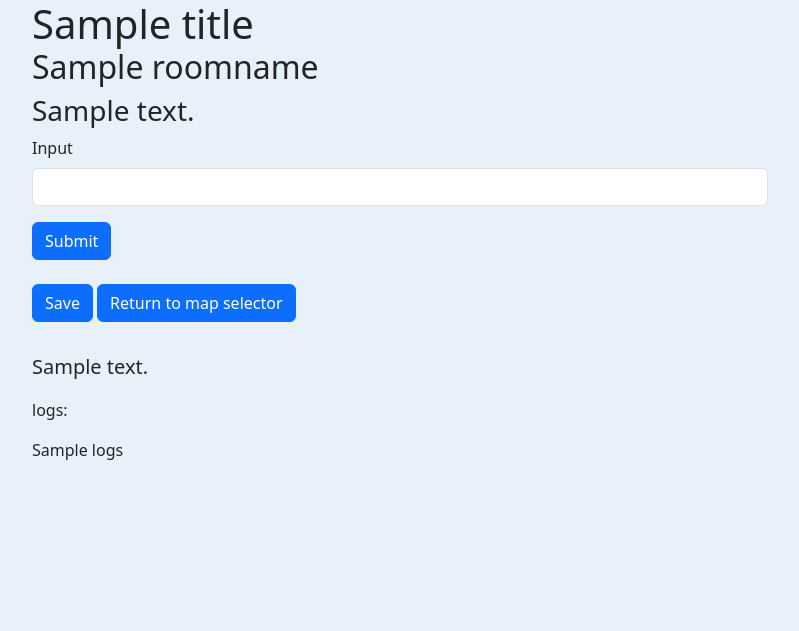
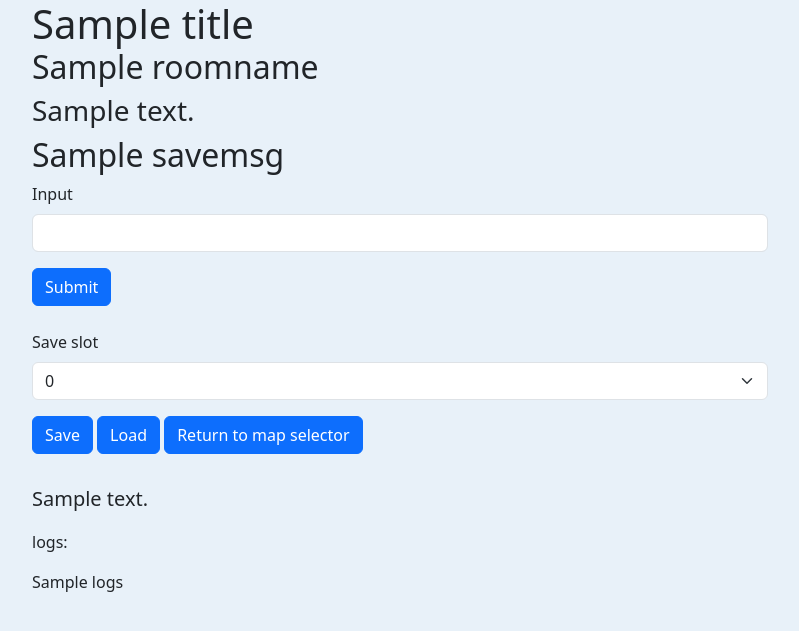
Before and after one commit to Tsunami014/Phoenix-Engine, a Flask app: template templates/app.html in a window 1280 px wide. Shown: the top 631 px of the page, without its empty margins (240-1039 px from the left). Run offline with Flask 3, Linux system fonts and the light colour scheme; the template is opened without the code that fills it: values that come from a table or form of the project are taken from there, most other values are stand-ins (such as "Sample title", 1, 10 or a date in 2020); parts of the project's set-up code (start-up, migrations or seed data) failed here and were passed over; some libraries are stand-ins or nearby versions.

Commit message:
added 500 page and save/load!

```diff
--- a/app.py
+++ b/app.py
@@ -5,7 +5,10 @@ from flask_wtf import FlaskForm, CSRFProtect
 from wtforms import *
 from wtforms.validators import DataRequired, Length
 
+import pickle as pkl
+
 app = Flask(__name__)
+app.config['UPLOAD_FOLDER'] = '/save slots'
 
 import secrets
 foo = secrets.token_urlsafe(16)
@@ -27,7 +30,10 @@ class Game(FlaskForm):
     submit = SubmitField('Submit')
 
 class SaveForm(FlaskForm):
+    myChoices = [0, 1, 2, 3, 4, 5, 6, 7, 8, 9]
+    slot = SelectField(u'Save slot', choices=myChoices, validators=[DataRequired()])
     save = SubmitField('Save')
+    load = SubmitField('Load')
     back = SubmitField('Return to map selector')
 
 class Selector(FlaskForm):
@@ -61,33 +67,35 @@ def chooser():
 
 @app.route('/main/<id>/', methods=['GET', 'POST'])
 def index(id):
+    global g
     # you must tell the variable 'form' what you named the class, above
     # 'form' is the variable name used in this template: index.html
     form = Game()
     form2 = SaveForm()
     name = ""
+    savemsg = ""
     g.log = []
     if form.validate_on_submit():
         name = g(form.inp.data)
         form.inp.data = ''
-    croom = g.fc['rooms'][str(g.roomnum)]
     if form2.validate_on_submit():
-        if form2.save.data:
-            lc = 'insertloadingcodehere'
-            return redirect('save/'+lc, 307)
         if form2.back.data:
             return redirect(url_for('chooser'))
-    return render_template('app.html', title=id, roomname=croom['name'].capitalize(), desc=croom['description'].strip(' \t\n'), bigdesc=load_room_desc(croom).strip(' \t\n'), form=form, form2=form2, message=name.strip(' \t\n'), logs=str(g.log))
-
-@app.route('/main/<id>/save/<code>', methods=['GET', 'POST'])
-def save_slot(id, code):
-    print(id, code)
-    if id == "Unknown":
-        # redirect the browser to the error template
-        return render_template('404.html'), 404
-    else:
-        # pass all the data for the selected actor to the template
-        return redirect('..')
+        elif form2.save.data:
+            with open('saves/%s.save' % form2.slot.data, 'wb+') as f:
+                f.write(pkl.dumps(g))
+                f.close()
+                savemsg = 'SUCESSFULLY SAVED FILE!!'
+        elif form2.load.data:
+            try:
+                with open('saves/%s.save' % form2.slot.data, 'rb') as f:
+                    g = pkl.loads(f.read())
+                    f.close()
+                    savemsg = 'SUCESSFULLY LOADED FILE!!'
+            except Exception as e:
+                savemsg = 'UNABLE TO LOAD FILE BECAUSE: %s' % e
+    croom = g.fc['rooms'][str(g.roomnum)]
+    return render_template('app.html', title=id, roomname=croom['name'].capitalize(), desc=croom['description'].strip(' \t\n'), bigdesc=load_room_desc(croom).strip(' \t\n'), form=form, form2=form2, message=name.strip(' \t\n'), logs=str(g.log), savemsg=savemsg)
 
 # 2 routes to handle errors - they have templates too
 
@@ -95,10 +103,9 @@ def save_slot(id, code):
 def page_not_found(e):
     return render_template('404.html'), 404
 
-#use this if u want to.... I think you just copy the 404.html and rename it to 500
-#@app.errorhandler(500)
-#def internal_server_error(e):
-#    return render_template('500.html'), 500
+@app.errorhandler(500)
+def internal_server_error(e):
+    return render_template('500.html'), 500
 
 @app.errorhandler(400)
 def internal_server_error(e):
@@ -106,4 +113,4 @@ def internal_server_error(e):
 
 # keep this as is
 if __name__ == '__main__':
-    app.run(debug=True)
+    app.run(debug=False)
--- a/templates/app.html
+++ b/templates/app.html
@@ -43,6 +43,7 @@
           <h3>
             {{ desc }}
           </h3>
+          <h2>{{ savemsg }}</h2>
           <span class="pt-5" id=messanger>
             <strong>{{ message }}</strong>
           </span>
```
Also changed, not shown: templates/500.html (added, +40 -0 lines).
